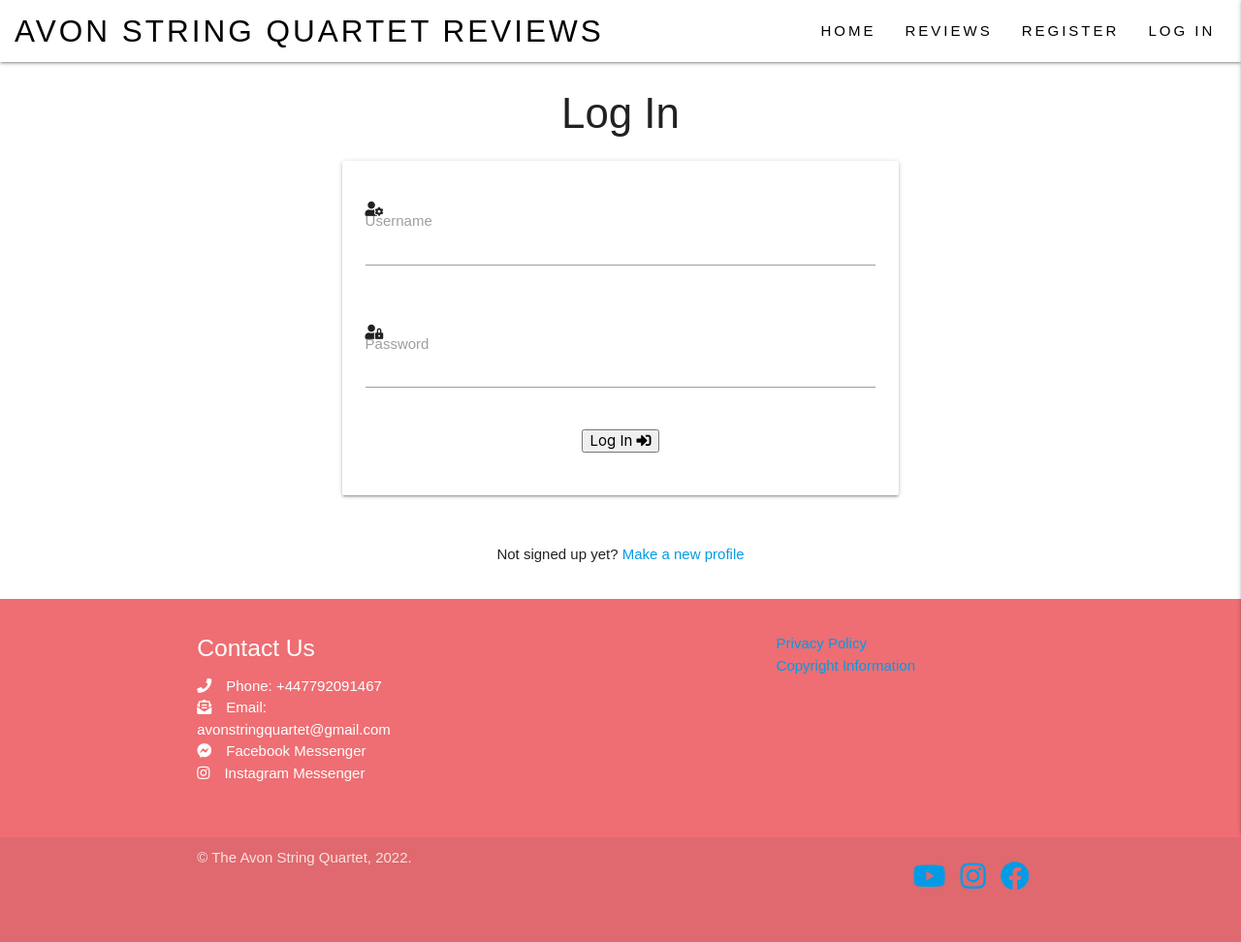
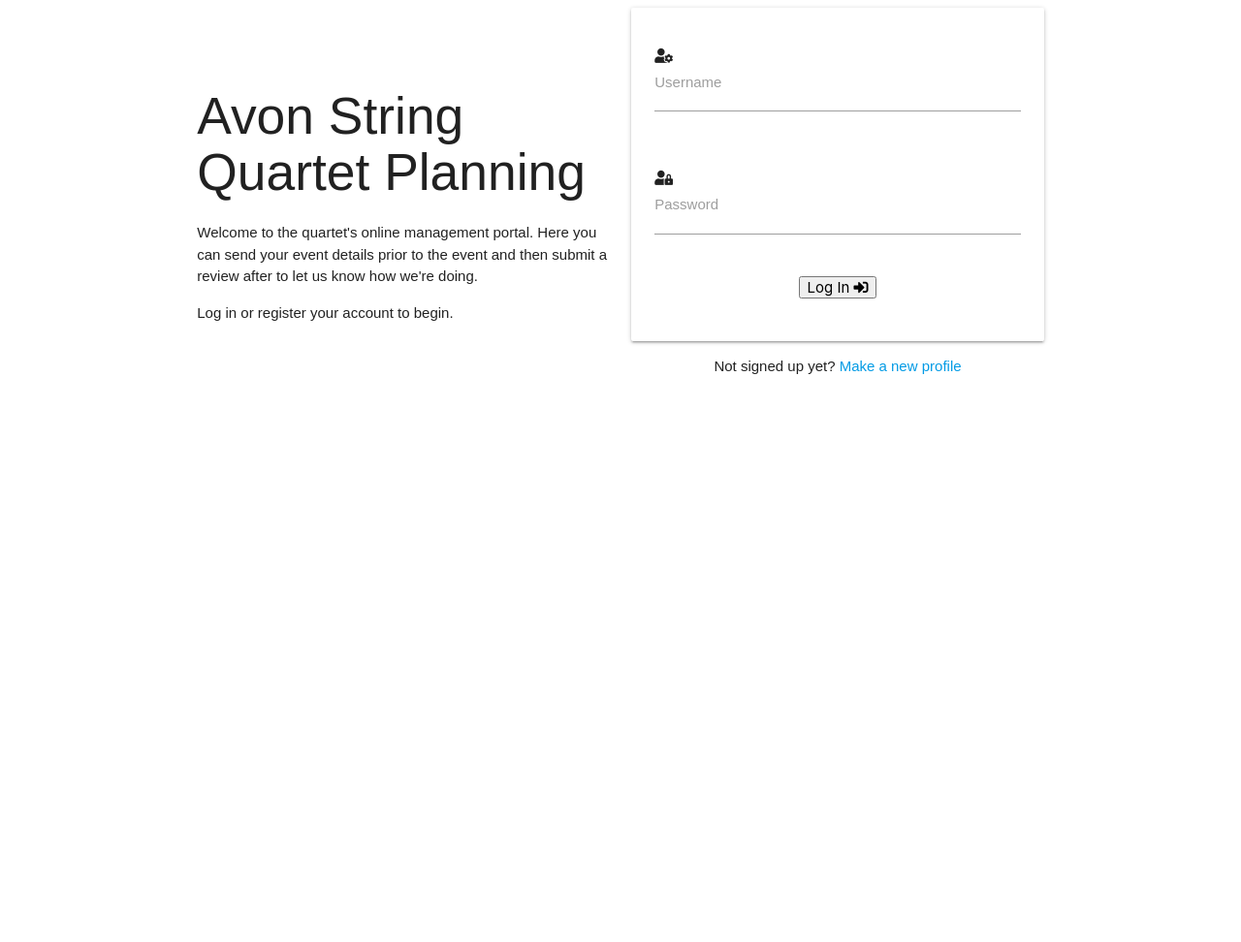
Before and after one commit to samcat437/Milestone-3, a Flask app: page /login in a window 1280 px wide. Shown: the whole page at 97% size. After the commit the page ends 386 px from the top, so only its background shows below. Run offline with Flask 2, Linux system fonts and the light colour scheme.

Commit message:
log in page styles improved, working on profile page functionality and routing

```diff
--- a/avonstringquartetreviews/routes.py
+++ b/avonstringquartetreviews/routes.py
@@ -9,7 +9,7 @@
 
 @app.route("/")
 def home():
-    return render_template("login.html")
+    return render_template("my_wedding.html")
 
 @app.route("/search", methods=["GET", "POST"])
 def search():
@@ -54,7 +54,7 @@
             if check_password_hash(
                 existing_user["password"], request.form.get("password")):
                     session["user"] = request.form.get("username").lower()
-                    flash("Hi, {}".format(request.form.get("username")))
+                    flash(f"Hi, {username}. Welcome to your wedding profile. If you're new, please click on Add Event Details. Returning users can view and edit your information below".format(request.form.get("username")))
                     return redirect(url_for(
                         "my_wedding", username=session["user"]))
             else:
@@ -67,7 +67,7 @@
             flash("Incorrect Username and/or Password")
             return redirect(url_for("login"))
 
-    return render_template("login.html")
+    return render_template("login.html", isLogIn = True)
 
 
 @app.route("/logout")
--- a/avonstringquartetreviews/static/css/style.css
+++ b/avonstringquartetreviews/static/css/style.css
@@ -36,10 +36,20 @@ nav ul li a {
 }
 
 /* not working */
-footer .page-footer {
-  background-color: white;
+.page-footer {
+  background-color: blue;
 }
 
 footer li i {
   padding-right: 1rem;
 }
+
+/* login page */
+
+form label {
+  padding-top: 1rem;
+}
+
+.hidden {
+  display: none;
+}
--- a/avonstringquartetreviews/static/js/script.js
+++ b/avonstringquartetreviews/static/js/script.js
@@ -5,4 +5,10 @@ document.addEventListener('DOMContentLoaded', function() {
     M.Timepicker.init(timepicker);
     var datepicker = document.querySelectorAll('.datepicker');
     M.Datepicker.init(datepicker);
+
+    // not working
+    let helperplaceholder = document.getElementsByClassName("helper-placeholder");
+    helperplaceholder.addEventListener("click", () => {
+      helperplaceholder.classList.add("hidden");
+    })
   });
--- a/avonstringquartetreviews/templates/base.html
+++ b/avonstringquartetreviews/templates/base.html
@@ -19,19 +19,21 @@
 <body>
   <header>
     <!-- top navbar -->
+    {% if isLogIn %}
+    <nav class="nav-extended hidden"></nav>
+    {% else %}
     <nav class="nav-extended">
       <div class="nav-wrapper">
-        <a href="{{ url_for('home') }}" class="brand-logo">Avon String Quartet Reviews</a>
+        <a href="{{ url_for('my_wedding', username=session['user']) }}" class="brand-logo">Avon String Quartet
+          Planning</a>
         <a href="#" data-target="mobile-demo" class="sidenav-trigger right"><i class="fas fa-bars"></i></a>
         <ul class="right hide-on-med-and-down">
-          <li><a href="{{ url_for('home') }}">Home</a></li>
           <li><a href="{{ url_for('reviews') }}">Reviews</a></li>
           {% if session.user %}
           <li><a href="{{ url_for('my_wedding', username=session['user']) }}">My Wedding</a></li>
           <li><a href="{{ url_for('add_review') }}">Write a Review</a></li>
           <li><a href="{{ url_for('logout') }}">Log Out</a></li>
           {% else %}
-            <li><a href="{{ url_for('register') }}">Register</a></li>
           <li><a href="{{ url_for('login') }}">Log In</a></li>
           {% endif %}>
         </ul>
@@ -39,17 +41,15 @@
     </nav>
     <!-- mobile navbar -->
     <ul class="sidenav" id="mobile-demo">
-      <li><a href="{{ url_for('home') }}">Reviews</a></li>
-      <li><a href="{{ url_for('reviews') }}">Home</a></li>
       {% if session.user %}
       <li><a href="{{ url_for('my_wedding', username=session['user']) }}">My Wedding</a></li>
       <li><a href="{{ url_for('add_review') }}">Write a Review</a></li>
       <li><a href="{{ url_for('logout') }}">Log Out</a></li>
       {% else %}
-        <li><a href="{{ url_for('register') }}">Register</a></li>
       <li><a href="{{ url_for('login') }}">Log In</a></li>
       {% endif %}
     </ul>
+    {% endif %}
   </header>
 
   <section>
@@ -70,10 +70,12 @@
     {% endblock %}
   </main>
 
+  {% if isLogIn %}
+  <footer class="hidden">
+  </footer>
+    {% else %}
     <footer class="page-footer">
       <div class="container">
-      <div class="row">
-        <div class="col l6 s12">
         <div class="row">
           <div class="col l6 s12">
             <h5 class="white-text">Contact Us</h5>
@@ -84,8 +86,6 @@
               <li><i class="fab fa-facebook-messenger"></i>Facebook Messenger</li>
               <li><i class="fab fa-instagram"></i>Instagram Messenger</li>
             </ul>
-            </div>
-          </div>
           </div>
           <div class="col l4 offset-l2 s12">
             <ul class="list-unstyled">
@@ -124,6 +124,7 @@
         </div>
       </div>
     </footer>
+    {% endif %}
 
     <script src="https://code.jquery.com/jquery-3.6.0.min.js"
       integrity="sha256-/xUj+3OJU5yExlq6GSYGSHk7tPXikynS7ogEvDej/m4=" crossorigin="anonymous"></script>
--- a/avonstringquartetreviews/templates/login.html
+++ b/avonstringquartetreviews/templates/login.html
@@ -1,23 +1,32 @@
 {% extends "base.html" %}
 {% block content %}
 
-<h3 class="center-align">Log In</h3>
 
-<div class="row">
-    <form class="col s12 m8 offset-m2" method="POST" action="{{ url_for('login') }}">
+<div class="row valign-wrapper">
+    <div class="col s12 m6">
+        <h2>Avon String Quartet Planning</h2>
+        <p>Welcome to the quartet's online management portal. Here you can send your event details prior to the
+            event and then submit a review after to let us know how we're doing.</p>
+        <p>Log in or register your account to begin.</p>
+    </div>
+
+
+    <form class="col s12 m6" method="POST" action="{{ url_for('login') }}">
         <div class="card-panel">
             <div class="row">
                 <div class="input-field col s12">
                     <i class="fas fa-user-cog"></i>
-                    <input id="username" name="username" type="text" minlength="5" maxlength="15" pattern="^[a-zA-Z0-9]{5,15}$" class="validate" required>
-                    <label for="username">Username</label>
+                    <input id="username" name="username" type="text" minlength="5" maxlength="15"
+                        pattern="^[a-zA-Z0-9]{5,15}$" class="validate" required>
+                    <label class="helper-placeholder" for="username">Username</label>
                 </div>
             </div>
             <div class="row">
                 <div class="input-field col s12">
                     <i class="fas fa-user-lock"></i>
-                    <input id="password" name="password" type="password" minlength="5" maxlength="30" pattern="^[a-zA-Z0-9]{5,15}$" class="validate" required>
-                    <label for="password">Password</label>
+                    <input id="password" name="password" type="password" minlength="5" maxlength="30"
+                        pattern="^[a-zA-Z0-9]{5,15}$" class="validate" required>
+                    <label class="helper-placeholder" for="password">Password</label>
                 </div>
             </div>
             <div class="row">
@@ -28,15 +37,10 @@
                 </div>
             </div>
         </div>
-    </form>
-</div>
-
-<div class="row">
-    <div class="col s12">
         <p class="center-align">
             Not signed up yet? <a href="{{ url_for('register') }}">Make a new profile</a>
         </p>
-    </div>
+    </form>
+
 </div>
-
 {% endblock %}
```
Also changed, not shown: avonstringquartetreviews/templates/reviews.html (+0 -20 lines). Lines whose indentation alone changed are shown as unchanged.
